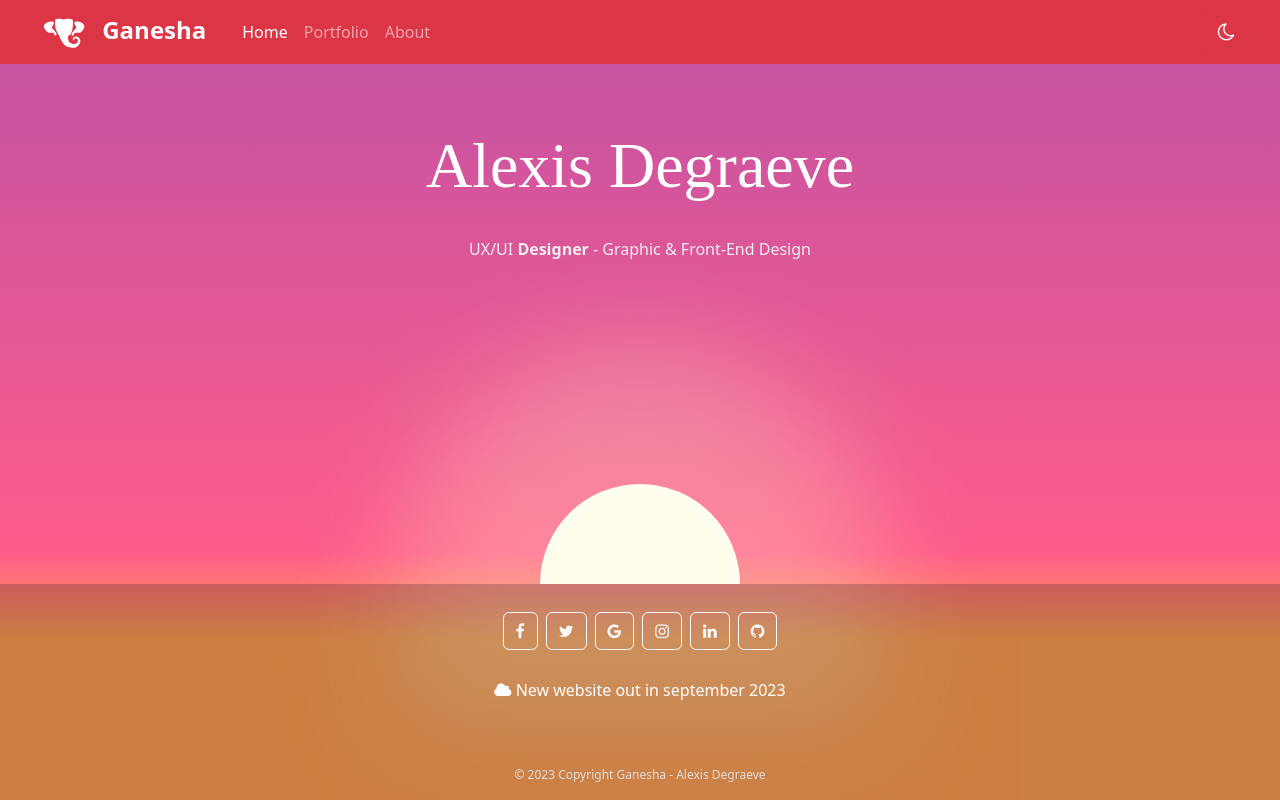
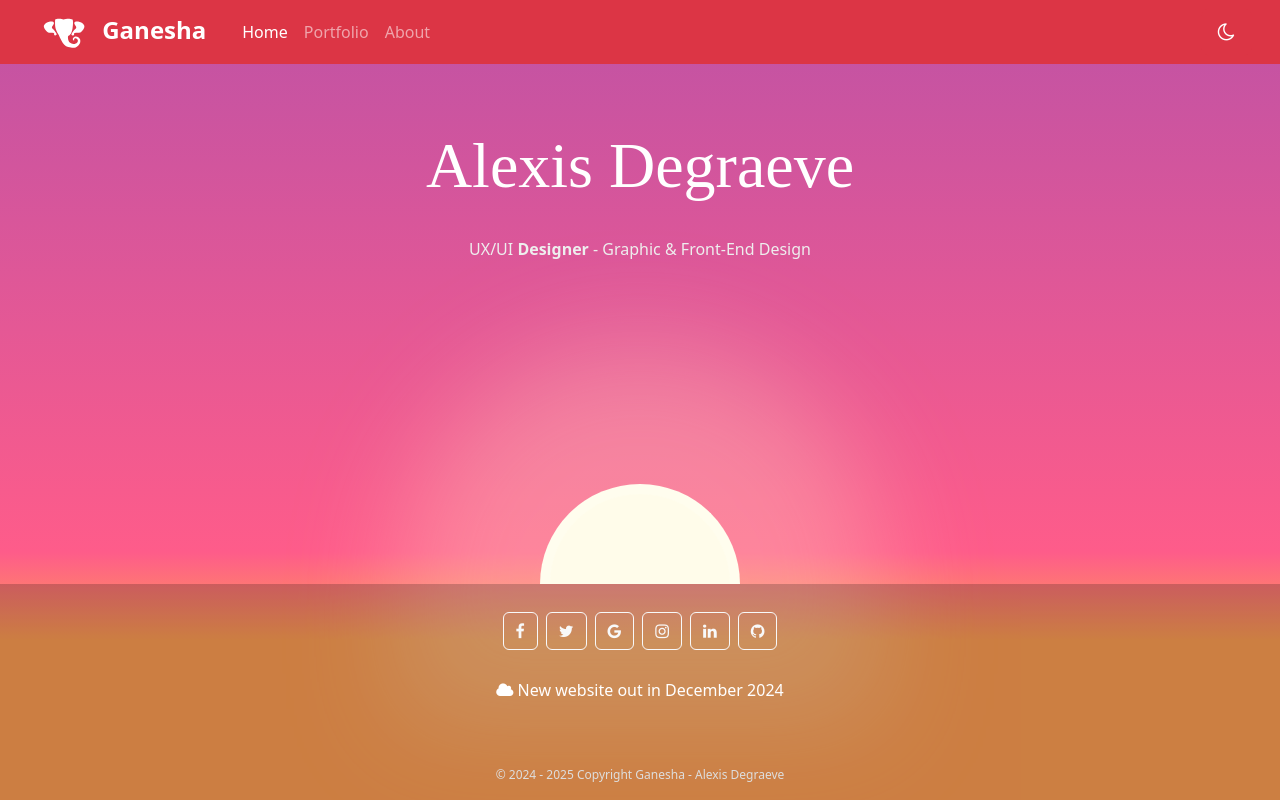
Before and after one commit to alexisdegraeve/ganeshasiteofficial, an Angular app in the folder ganeshawebsite/: page / in a window 1280 px wide. Built offline with nearby package versions, Linux system fonts and the light colour scheme; a web font is replaced by a local one.

Commit message:
change text footer

```diff
--- a/ganeshawebsite/src/app/shared/footer/footer.component.html
+++ b/ganeshawebsite/src/app/shared/footer/footer.component.html
@@ -33,7 +33,7 @@
         <!-- Section: Text -->
         <section class="mb-4">
             <p>
-                <i class="fa fa-cloud"></i> New website out in september 2023
+                <i class="fa fa-cloud"></i> New website out in December 2024
             </p>
         </section>
         <!-- Section: Text -->
@@ -44,7 +44,7 @@
 
     <!-- Copyright -->
     <div class="text-center p-3 copyright-txt">
-        © 2023 Copyright Ganesha - Alexis Degraeve
+        © 2024 - 2025 Copyright Ganesha - Alexis Degraeve
     </div>
     <!-- Copyright -->
 </footer>
```
